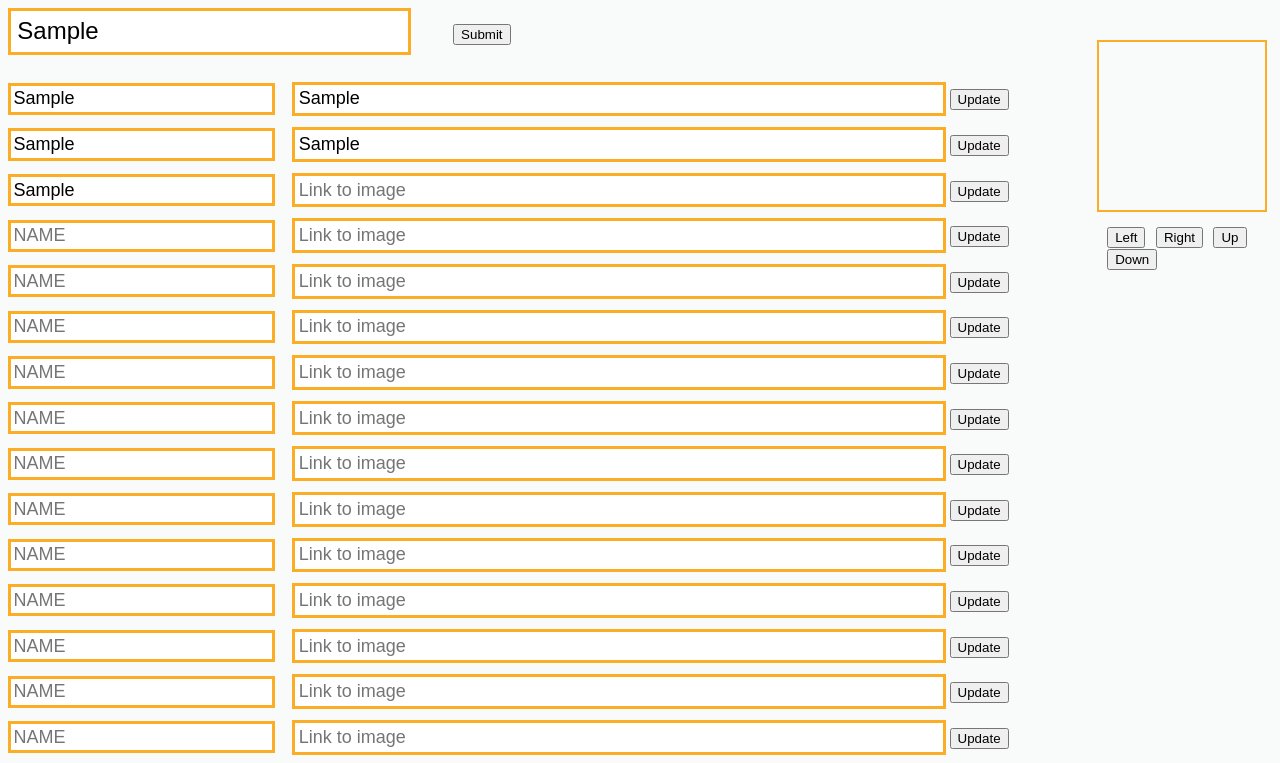
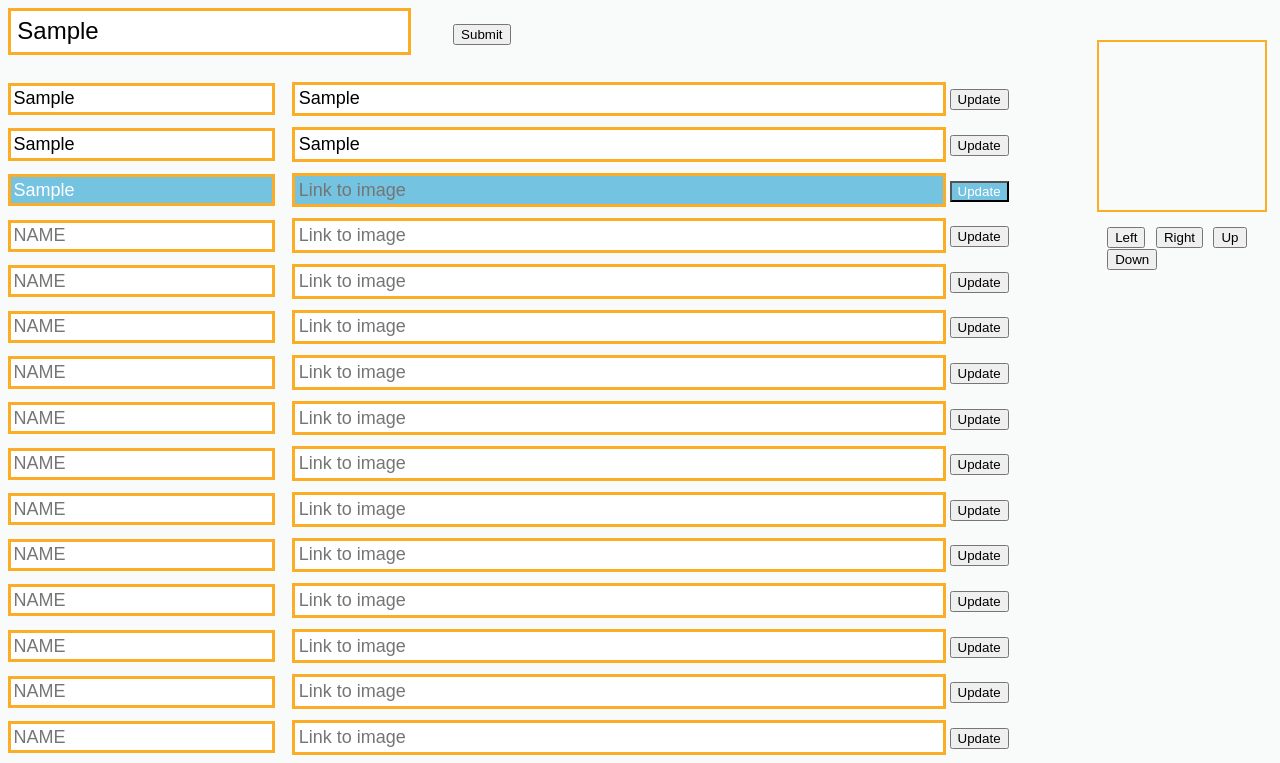
Before and after one commit to aprobert-li/guesswho, a website: page static/update.html in a window 1280 px wide. Both pictures are taken after typing "Sample", "Sample", "Sample", "Sample", "Sample", "Sample" into the empty fields and a click on the button "Submit". Shown: the top 763 px of the page. Drawn offline with nearby package versions, Linux system fonts and the light colour scheme; no server answers.

Commit message:
changed background color for updates fields

```diff
--- a/static/update.css
+++ b/static/update.css
@@ -8,7 +8,6 @@ input {
 }
 input:focus {
     outline: none !important;
-    border: 3px solid #74C3E1;
 }
 
 #whichCollection {
@@ -84,3 +83,7 @@ input:focus {
 #submitlinks {
     display: none;
 }
+.selectedPerson {
+    background-color: #74C3E1;
+    color: white;
+}
--- a/static/update.js
+++ b/static/update.js
@@ -53,20 +53,29 @@ $('.imagelink').change(function() {
 
 })
 $('.imagelink').focus(function() {
-    //posX = 0;
-    //posY = 0;
-    //$(preview).css('background-position-x', posX+"px");
-    //$(preview).css('background-position-y', posY+"px");
+    $('.inputname').removeClass('selectedPerson');
+    $('.imagelink').removeClass('selectedPerson');
+    $('.updateBtn').removeClass('selectedPerson');
     var inputValue = $(this).val();
     preview.style.backgroundImage = `url(${inputValue})`;
     var thisId = $(this).parent().find('.imagelink').attr('id');
-    console.log(thisId);
+    $(this).addClass('selectedPerson');
+    $(this).parent().find('.inputname').addClass('selectedPerson');
+    $(this).parent().find('.updateBtn').addClass('selectedPerson');
     $.get("/getupdates", function(data, status) {
         posX = data[thisId].posX;
         posY = data[thisId].posY;
         $(preview).css('background-position-x', posX+"px");
         $(preview).css('background-position-y', posY+"px");
     });
+})
+$('.inputname').focus(function() {
+    $('.inputname').removeClass('selectedPerson');
+    $('.imagelink').removeClass('selectedPerson');
+    $('.updateBtn').removeClass('selectedPerson');
+    $(this).addClass('selectedPerson');
+    $(this).parent().find('.imagelink').addClass('selectedPerson');
+    $(this).parent().find('.updateBtn').addClass('selectedPerson');
 })
 
 $('#left').click(function() {
@@ -95,7 +104,6 @@ $('.updateBtn').click(function() {
     updateDataPost = {"collection": collectionName, "originalName": originalName, "name": thisName, "image": thisLink, "posX": posX, "posY": posY};
     updateDb(updateDataPost);
 
-    //alert(thisName + " " + thisLink + " " + posX + " X " + posY + " Y ");
 })
 
 
```
